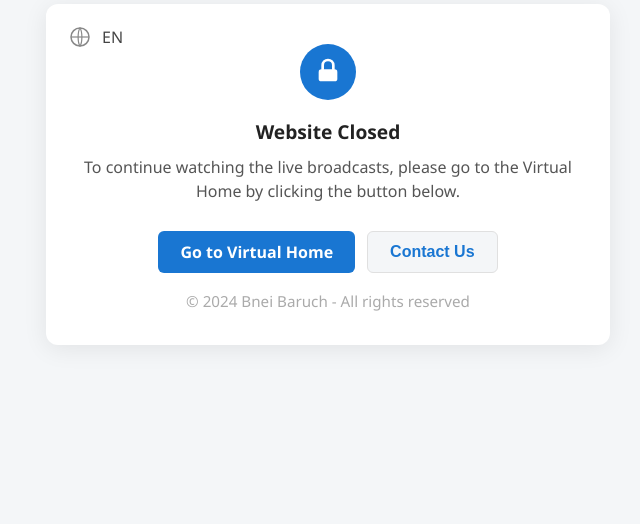
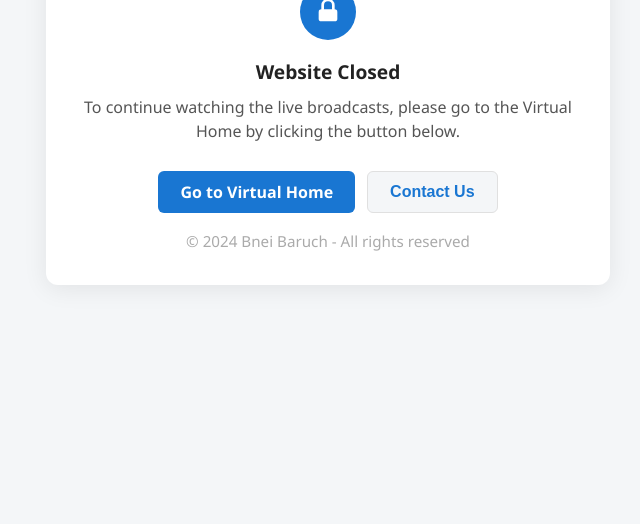
Before and after one commit to hila-shor/redirect-to-kli.one-page, a plain HTML site: page index.html in a window 1280 px wide. Shown: the part 316-840 px from the top of the page, without its empty margins (312-952 px from the left). After the commit the page ends 800 px from the top, so only its background shows below. Drawn offline with Linux system fonts and the light colour scheme.

Commit message:
fix: remove scroll and center content properly

```diff
--- a/index.html
+++ b/index.html
@@ -30,9 +30,10 @@
             display: flex;
             align-items: center;
             justify-content: center;
-            min-height: 100vh;
+            height: 100vh;
             flex-direction: column;
-            padding-top: 40px;
+            box-sizing: border-box;
+            margin-top: -40px;
         }
         .header {
             text-align: center;
```
